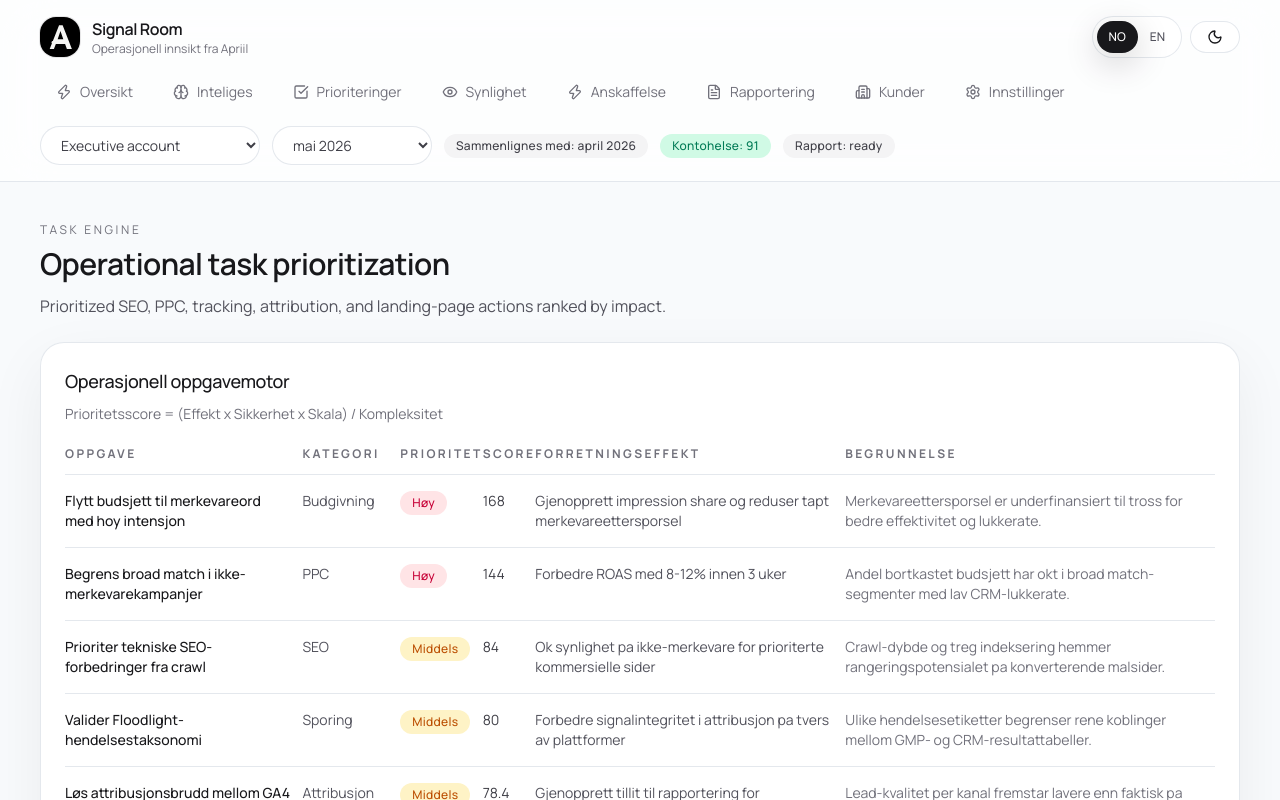
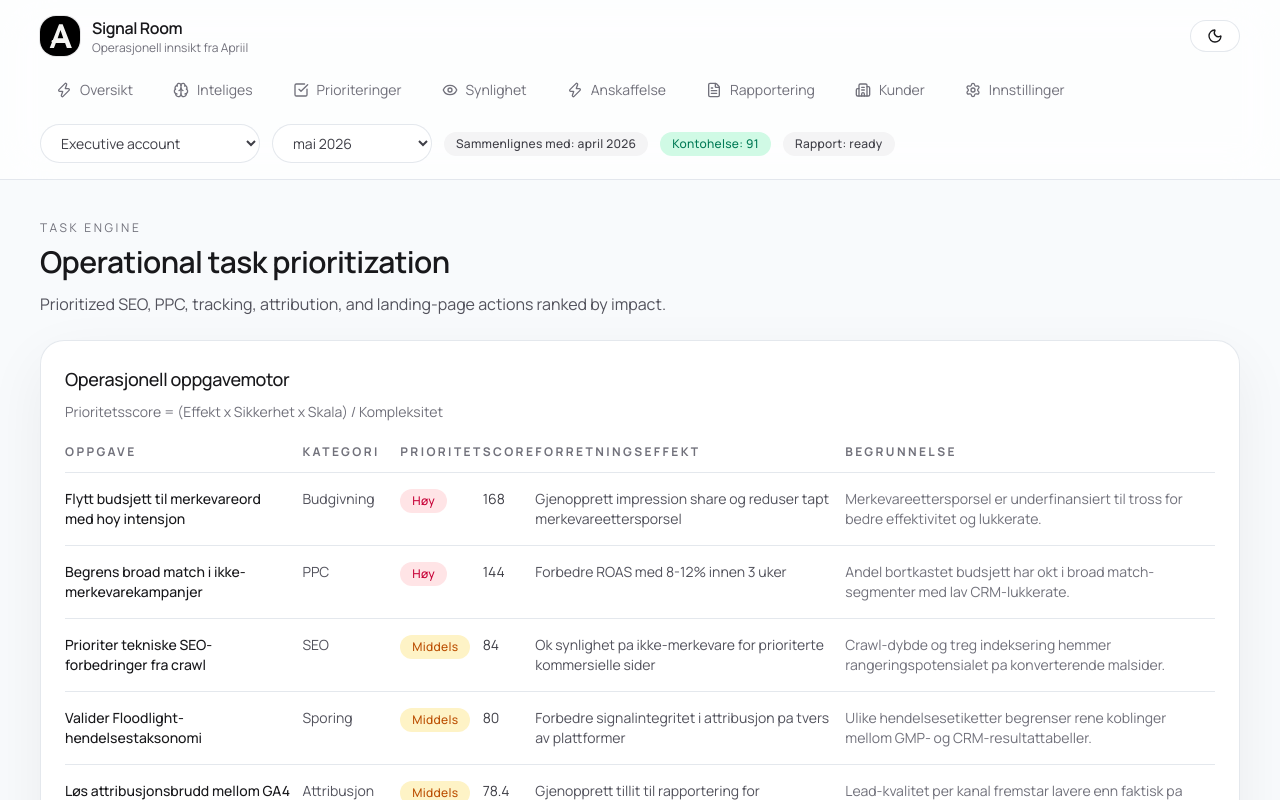
Before and after one commit to CognitiveFire/analytics, a Next.js app: page /tasks in a window 1280 px wide. Shown: the top 800 px of the page. Built offline with nearby package versions, Linux system fonts and the light colour scheme.

Commit message:
Remove language switcher component and cleanup header

```diff
--- a/components/layout/language-toggle.tsx
+++ /dev/null
@@ -1,66 +0,0 @@
-"use client";
-
-import { useEffect, useMemo, useState } from "react";
-import { usePathname, useRouter, useSearchParams } from "next/navigation";
-
-import { Button } from "@/components/ui/button";
-import { resolveAdsLanguage } from "@/lib/ads/ui-language";
-
-const STORAGE_KEY = "signal-room-language";
-
-type AppLanguage = "nb" | "en";
-
-export function LanguageToggle() {
-  const pathname = usePathname();
-  const router = useRouter();
-  const searchParams = useSearchParams();
-  const [language, setLanguage] = useState<AppLanguage>("nb");
-
-  const currentQueryLang = useMemo(() => {
-    return resolveAdsLanguage(searchParams.get("lang"));
-  }, [searchParams]);
-
-  useEffect(() => {
-    const stored = window.localStorage.getItem(STORAGE_KEY);
-    const nextLanguage = stored === "en" ? "en" : currentQueryLang;
-    setLanguage(nextLanguage);
-    document.documentElement.lang = nextLanguage === "en" ? "en" : "nb";
-  }, [currentQueryLang]);
-
-  function applyLanguage(nextLanguage: AppLanguage) {
-    setLanguage(nextLanguage);
-    document.documentElement.lang = nextLanguage === "en" ? "en" : "nb";
-    window.localStorage.setItem(STORAGE_KEY, nextLanguage);
-
-    const params = new URLSearchParams(searchParams.toString());
-    if (nextLanguage === "en") {
-      params.set("lang", "en");
-    } else {
-      params.delete("lang");
-    }
-
-    const query = params.toString();
-    router.push(query ? `${pathname}?${query}` : pathname);
-  }
-
-  return (
-    <div className="inline-flex rounded-full border border-zinc-200 bg-white p-1 dark:border-zinc-700 dark:bg-zinc-900">
-      <Button
-        className="rounded-full px-3 py-1 text-xs"
-        onClick={() => applyLanguage("nb")}
-        size="sm"
-        variant={language === "nb" ? "default" : "ghost"}
-      >
-        NO
-      </Button>
-      <Button
-        className="rounded-full px-3 py-1 text-xs"
-        onClick={() => applyLanguage("en")}
-        size="sm"
-        variant={language === "en" ? "default" : "ghost"}
-      >
-        EN
-      </Button>
-    </div>
-  );
-}
--- a/components/layout/platform-shell.tsx
+++ b/components/layout/platform-shell.tsx
@@ -3,7 +3,6 @@ import Link from "next/link";
 import Image from "next/image";
 
 import { ClientControls } from "@/components/layout/client-controls";
-import { LanguageToggle } from "@/components/layout/language-toggle";
 import { PlatformNav } from "@/components/layout/platform-nav";
 import { ThemeToggle } from "@/components/layout/theme-toggle";
 
@@ -23,9 +22,6 @@ export function PlatformShell({ children }: { children: React.ReactNode }) {
               </div>
             </Link>
             <div className="flex items-center gap-2">
-              <Suspense fallback={null}>
-                <LanguageToggle />
-              </Suspense>
               <ThemeToggle />
             </div>
           </div>
```
